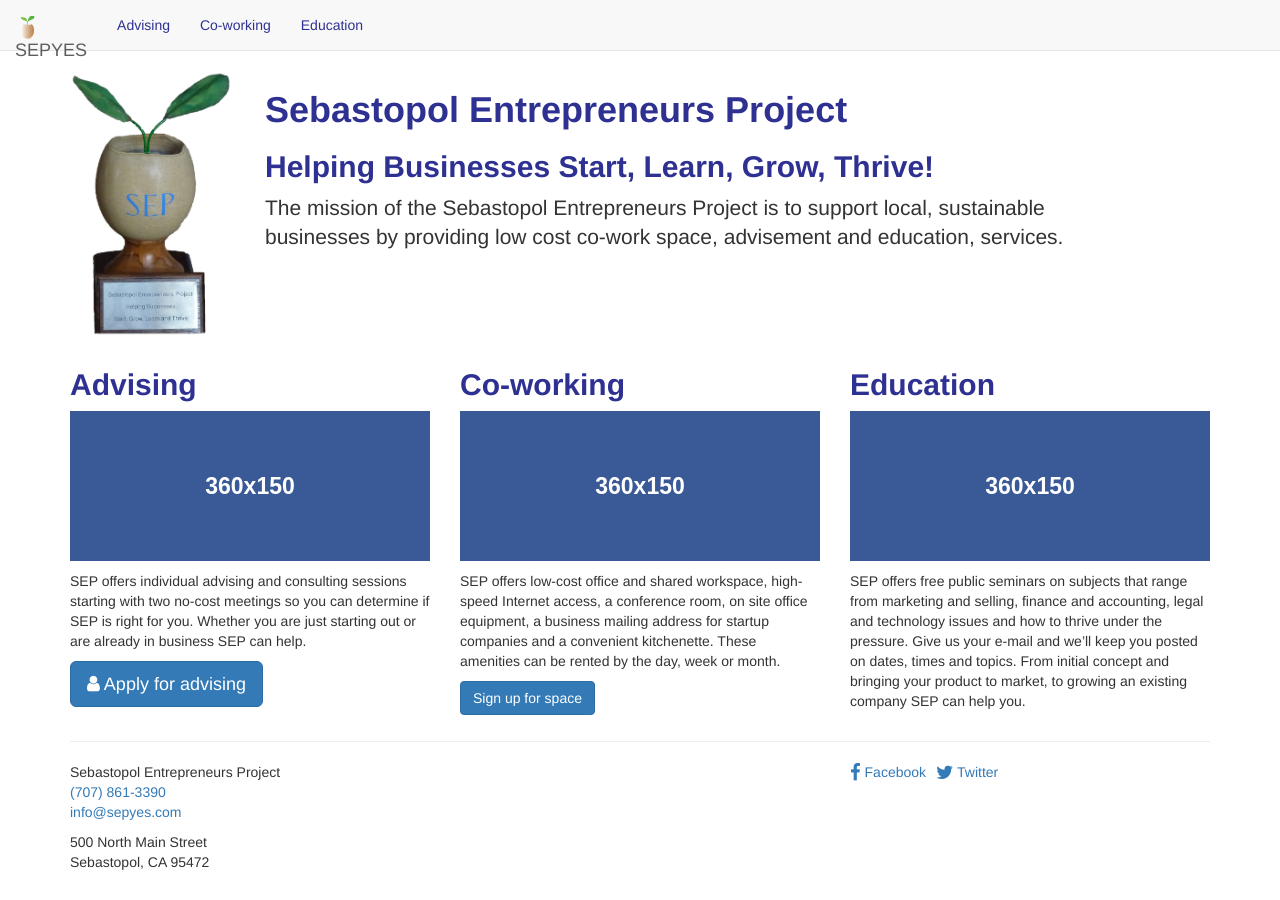
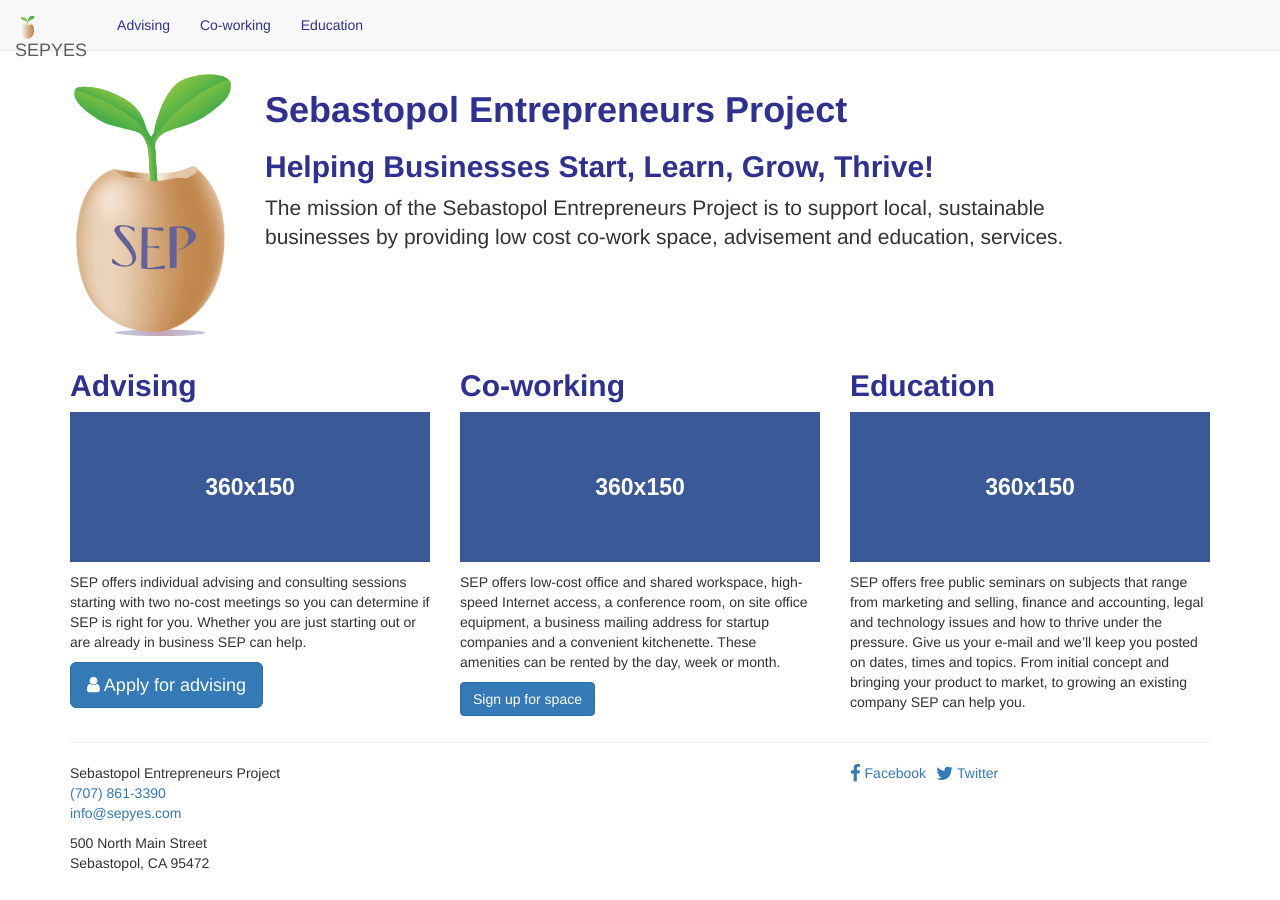
Before and after one commit to gcarothers/sepyes.com, a Jekyll site: the page built from index.html, in a window 1280 px wide. Built offline with Jekyll 4.4.1, drawn with Linux system fonts in a browser that asks for light colours; nearby versions of some CDN libraries; Markdown is read by kramdown in place of the engine named in the settings; comment, search, counter and statistics services are not loaded.

Commit message:
Prefer logo to photo

```diff
--- a/index.html
+++ b/index.html
@@ -5,7 +5,7 @@
 
 <div class="row">
   <div class="col-xs-3 col-md-2">
-    <p><img class="img-responsive" src="img/Sep3d.jpg"></p>
+    <p><img class="img-responsive" src="img/SepLogo.svg"></p>
   </div>
   <div class="col-xs-9 col-md-10">
     <h1>Sebastopol Entrepreneurs Project</h1>
```
Also changed, not shown: img/SepLogo.svg (added), 1 other file.
